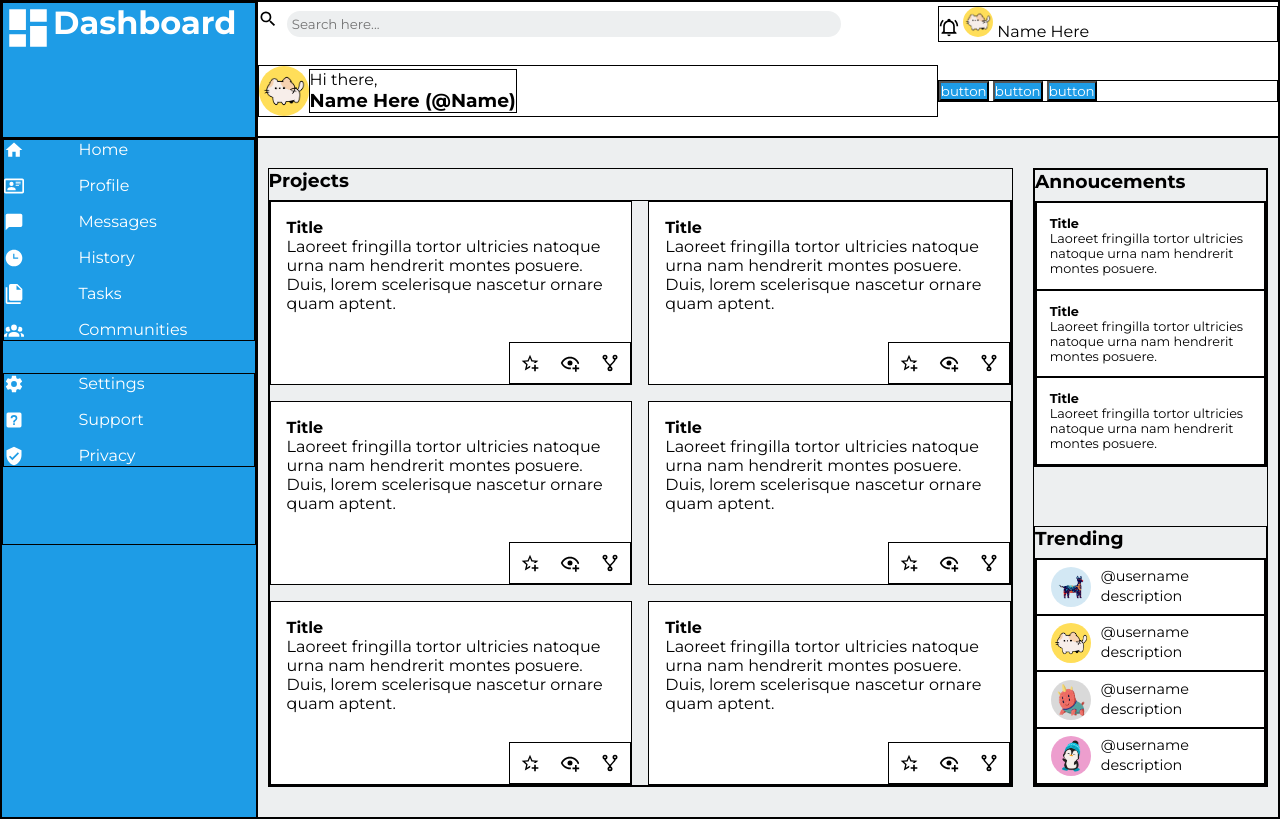
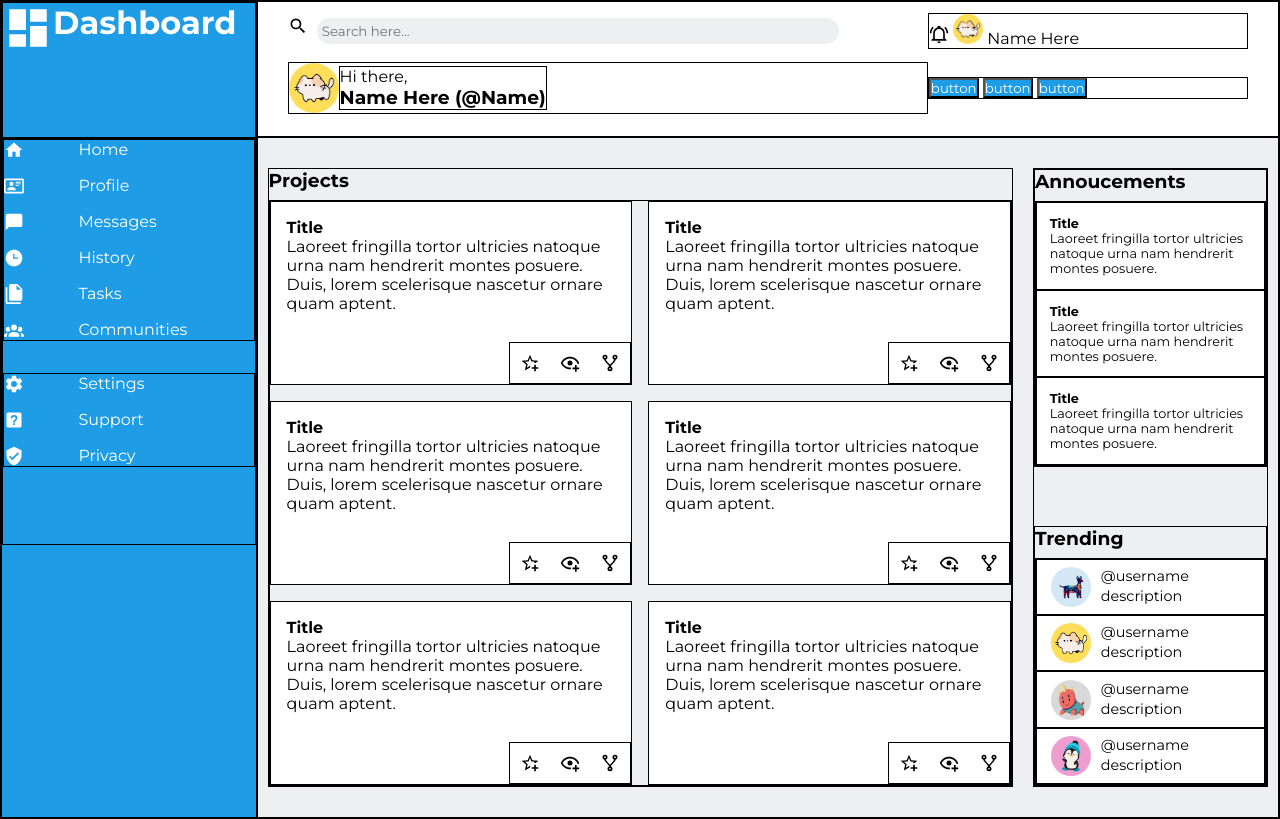
Before and after one commit to acl13/admin-dashboard, a plain HTML site: page index.html in a window 1280 px wide. Drawn offline with Linux system fonts and the light colour scheme.

Commit message:
add margin to header

```diff
--- a/style.css
+++ b/style.css
@@ -131,6 +131,10 @@ img {
     border-radius: 50%;
 }
 
+.header {
+    padding: 10px 30px;
+}
+
 .sidebar {
     background-color: #1e9ce6;
     color: #ffffff;
```
